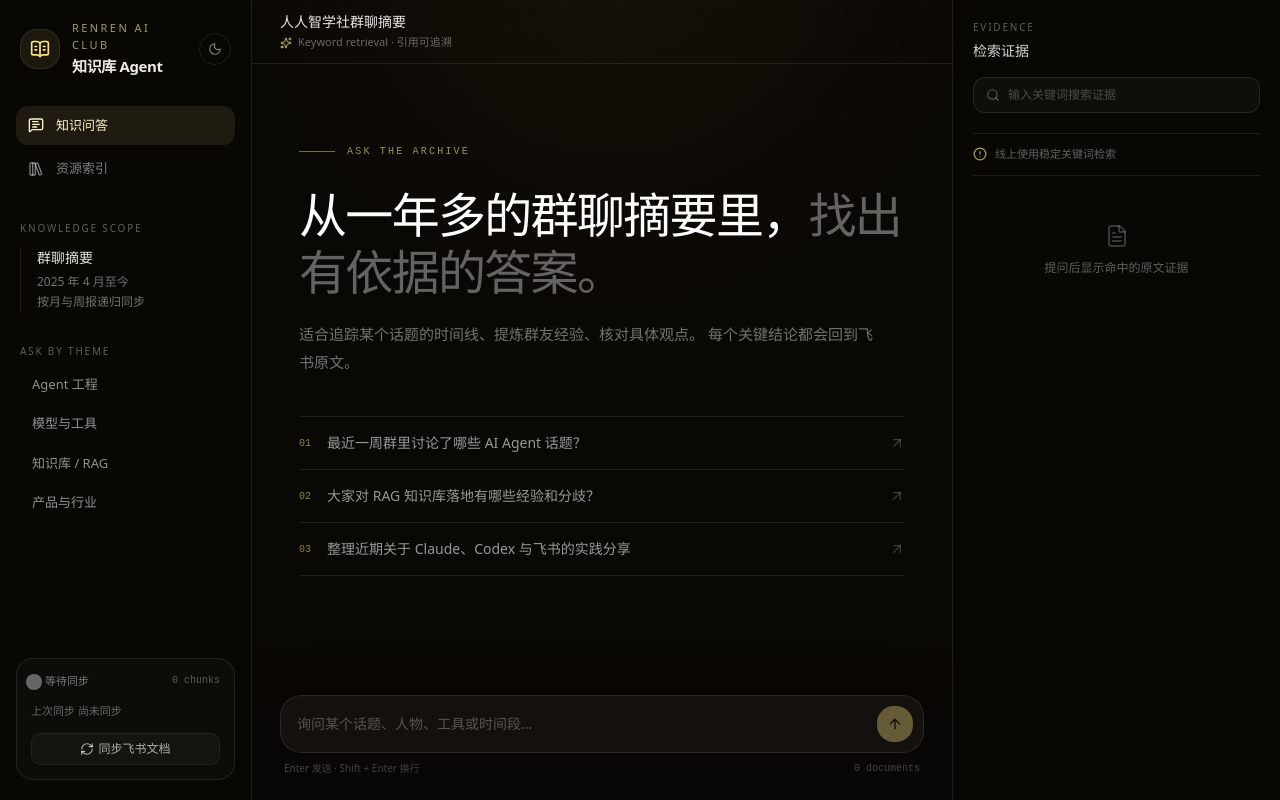
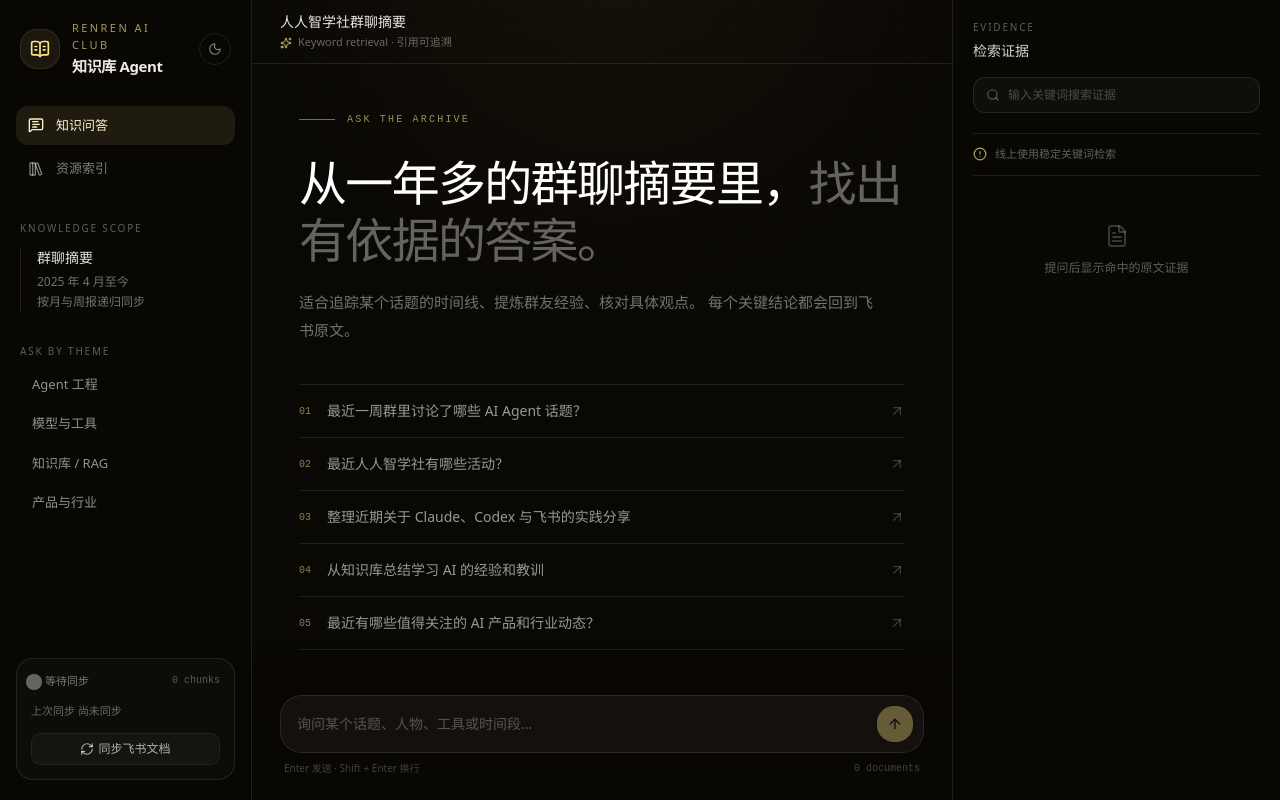
Before and after one commit to Readarkclub/knowledge-agent, a Next.js app: page / in a window 1280 px wide. Built offline with nearby package versions, Linux system fonts and the light colour scheme.

Commit message:
Update homepage question suggestions

```diff
--- a/src/components/knowledge-workspace.tsx
+++ b/src/components/knowledge-workspace.tsx
@@ -36,13 +36,8 @@ import { ThemeToggle } from "@/components/theme-toggle";
 import { Button } from "@/components/ui/button";
 import { prepareChatRequestMessages } from "@/lib/chat-request";
 import { repairInlineCitations } from "@/lib/citations";
+import { KNOWLEDGE_QUESTION_SUGGESTIONS } from "@/lib/suggestions";
 import type { SearchResult, SyncState } from "@/lib/types";
-
-const SUGGESTIONS = [
-  "最近一周群里讨论了哪些 AI Agent 话题？",
-  "大家对 RAG 知识库落地有哪些经验和分歧？",
-  "整理近期关于 Claude、Codex 与飞书的实践分享",
-];
 
 function formatDate(value?: string): string {
   if (!value) {
@@ -373,7 +368,7 @@ export function KnowledgeWorkspace({
                 </p>
 
                 <div className="mt-10 divide-y divide-white/[0.07] border-y border-white/[0.07]">
-                  {SUGGESTIONS.map((suggestion, index) => (
+                  {KNOWLEDGE_QUESTION_SUGGESTIONS.map((suggestion, index) => (
                     <button
                       className="group flex w-full items-center gap-4 py-4 text-left transition hover:pl-2"
                       key={suggestion}
--- /dev/null
+++ b/src/lib/suggestions.ts
@@ -0,0 +1,7 @@
+export const KNOWLEDGE_QUESTION_SUGGESTIONS = [
+  "最近一周群里讨论了哪些 AI Agent 话题？",
+  "最近人人智学社有哪些活动？",
+  "整理近期关于 Claude、Codex 与飞书的实践分享",
+  "从知识库总结学习 AI 的经验和教训",
+  "最近有哪些值得关注的 AI 产品和行业动态？",
+] as const;
```
Also changed, not shown: 1 other file (tests, documents, lock files or other folders).
